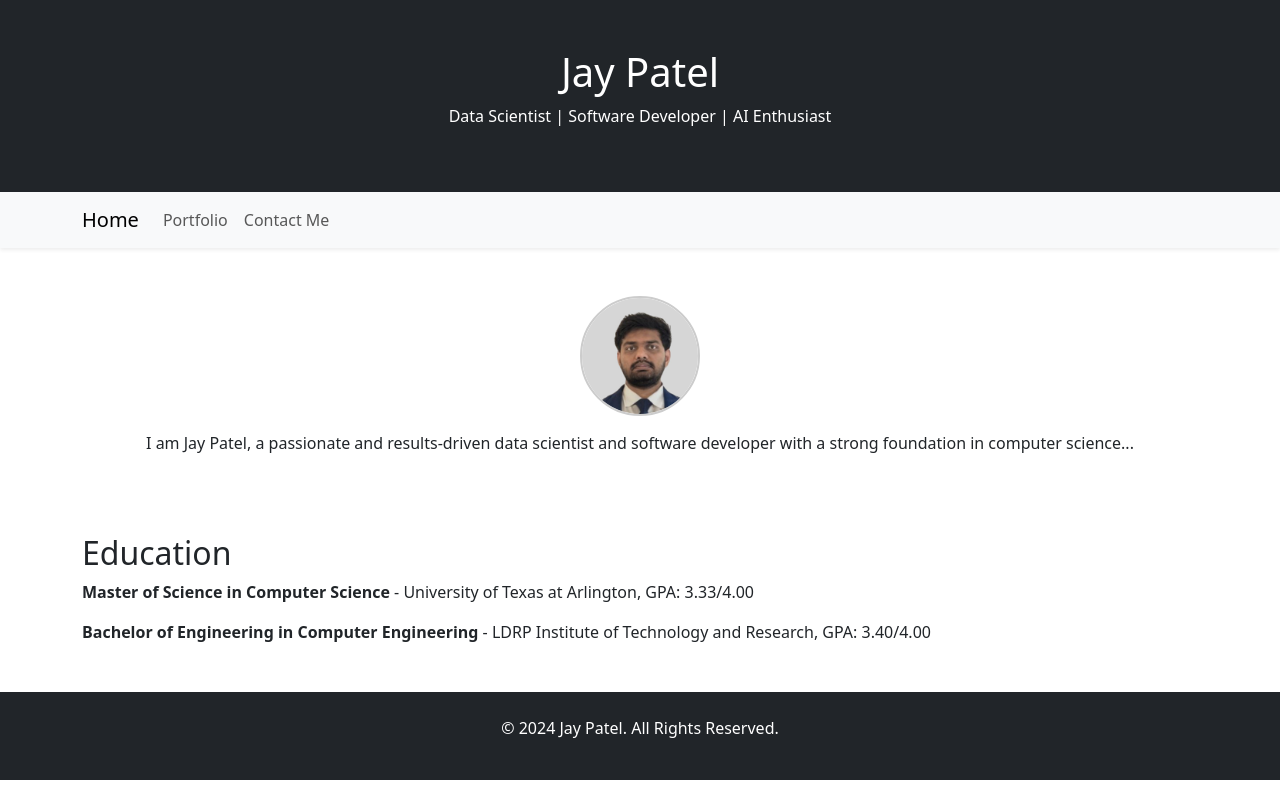
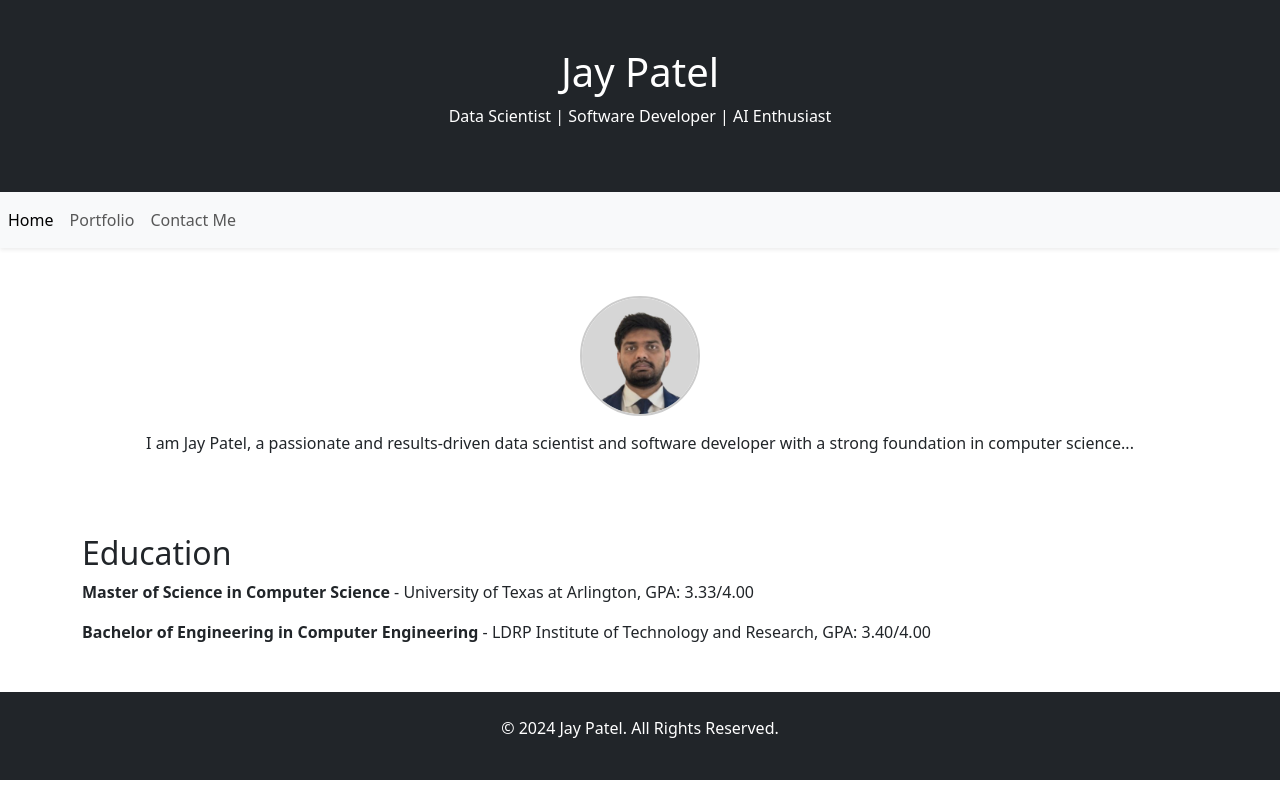
Before and after one commit to JayPatel0870/portfolio, a plain HTML site: page index.html in a window 1280 px wide. Drawn offline with nearby package versions, Linux system fonts and the light colour scheme.

Commit message:
Add files via upload

```diff
--- a/index.html
+++ b/index.html
@@ -20,16 +20,16 @@
 
     <!-- Navigation Bar -->
     <nav class="navbar navbar-expand-lg bg-light shadow-sm">
-      <div class="container">
-        <a class="navbar-brand" href="index.html">Home</a>
-        <div class="collapse navbar-collapse" id="navbarNav">
-          <div class="navbar-nav">
-            <a class="nav-link" href="portfolio.html">Portfolio</a>
-            <a class="nav-link" href="contact.html">Contact Me</a>
-          </div>
+      <div class="collapse navbar-collapse" id="navbarNav">
+        <div class="navbar-nav">
+          <a class="nav-link active" href="index.html">Home</a> <!-- No active class here -->
+          <a class="nav-link " href="portfolio.html">Portfolio</a> <!-- Active class here -->
+          <a class="nav-link" href="contact.html">Contact Me</a>
         </div>
       </div>
-    </nav>
+    </div>
+  </nav>
+
 
     <!-- About Me Section -->
     <section class="container mt-5">
```
Also changed, not shown: contact.html (+7 -9 lines), portfolio.html (+4 -3 lines).
